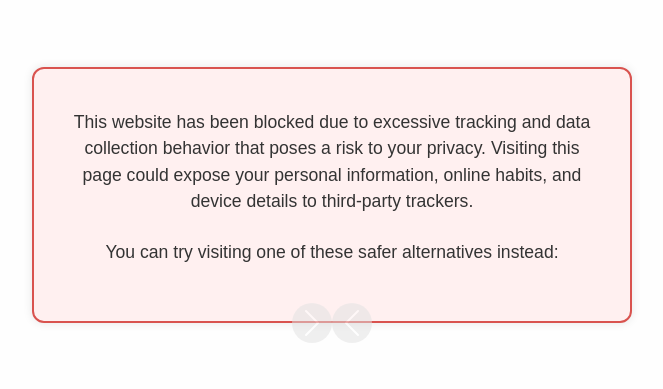
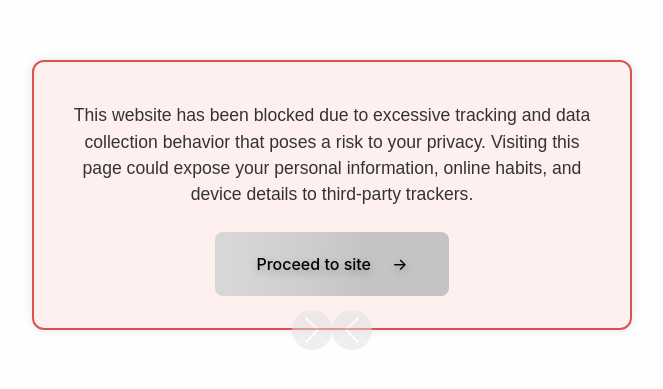
Before and after one commit to KokonutGamer/pivot-guard, a browser extension: page templates/redirect.html in a window 1280 px wide. Shown: the part 205-594 px from the top of the page, without its empty margins (308-971 px from the left). Drawn offline with nearby package versions, Linux system fonts and the light colour scheme.

Commit message:
Give option to proceed to website

```diff
--- a/templates/redirect.css
+++ b/templates/redirect.css
@@ -53,3 +53,35 @@ p {
     top: 50%;
     transform: translateY(-50%);
 }
+
+.cool-button {
+    background-image: linear-gradient(92.88deg, #d7d7d7 9.16%, #cccccc 43.89%, #c4c4c4 64.72%);
+    border-radius: 8px;
+    border-style: none;
+    box-sizing: border-box;
+    color: #000000;
+    cursor: pointer;
+    flex-shrink: 0;
+    font-family: "Inter UI","SF Pro Display",-apple-system,BlinkMacSystemFont,"Segoe UI",Roboto,Oxygen,Ubuntu,Cantarell,"Open Sans","Helvetica Neue",sans-serif;
+    font-size: 16px;
+    font-weight: 500;
+    height: 4rem;
+    padding: 0 1.6rem;
+    text-align: center;
+    text-shadow: rgba(0, 0, 0, 0.25) 0 3px 8px;
+    transition: all .5s;
+    user-select: none;
+    -webkit-user-select: none;
+    touch-action: manipulation;
+  }
+
+  .cool-button:hover {
+    box-shadow: rgba(244, 94, 94, 0.5) 0 1px 30px;
+    transition-duration: .1s;
+  }
+
+  @media (min-width: 768px) {
+    .cool-button {
+      padding: 0 2.6rem;
+    }
+  }
--- a/templates/redirect.html
+++ b/templates/redirect.html
@@ -21,7 +21,7 @@
             third-party
             trackers.
         </p>
-        <p>You can try visiting one of these safer alternatives instead:</p>
+        <button class="cool-button">Proceed to site &nbsp; &nbsp; &rarr;</button>
     </div>
 
     <!-- Carousel -->
--- a/templates/redirect.js
+++ b/templates/redirect.js
@@ -3,6 +3,10 @@ document.addEventListener("DOMContentLoaded", () => {
     chrome.storage.local.get("blockedUrl", (result) => {
         console.log(result);
         document.getElementById("site-heading").textContent = result.blockedUrl;
+        const button = document.querySelector("cool-button");
+        button.onclick = function () {
+            window.open(result);
+        };
     });
 
     chrome.storage.local.get("alternatives", (result) => {
```
